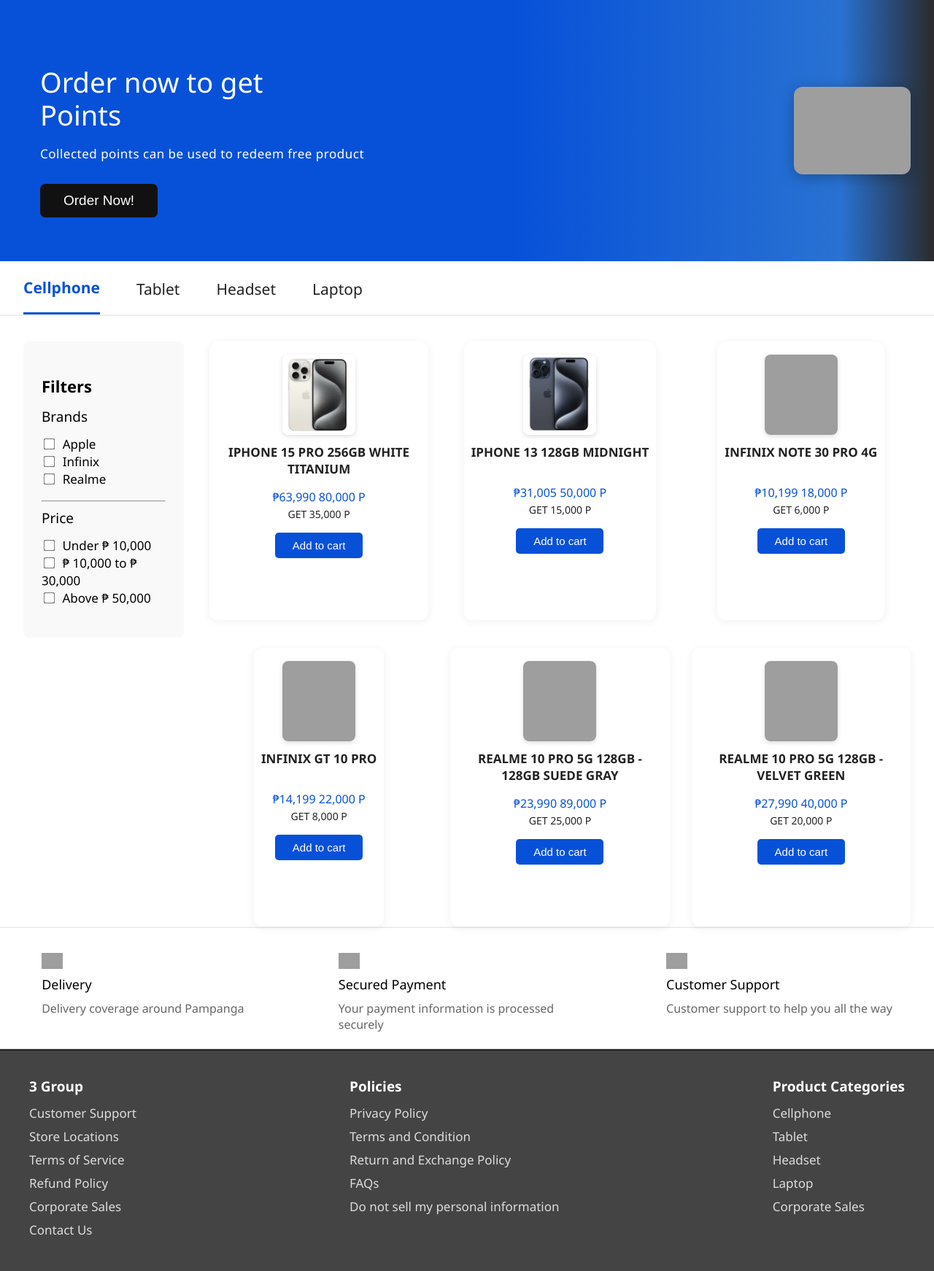
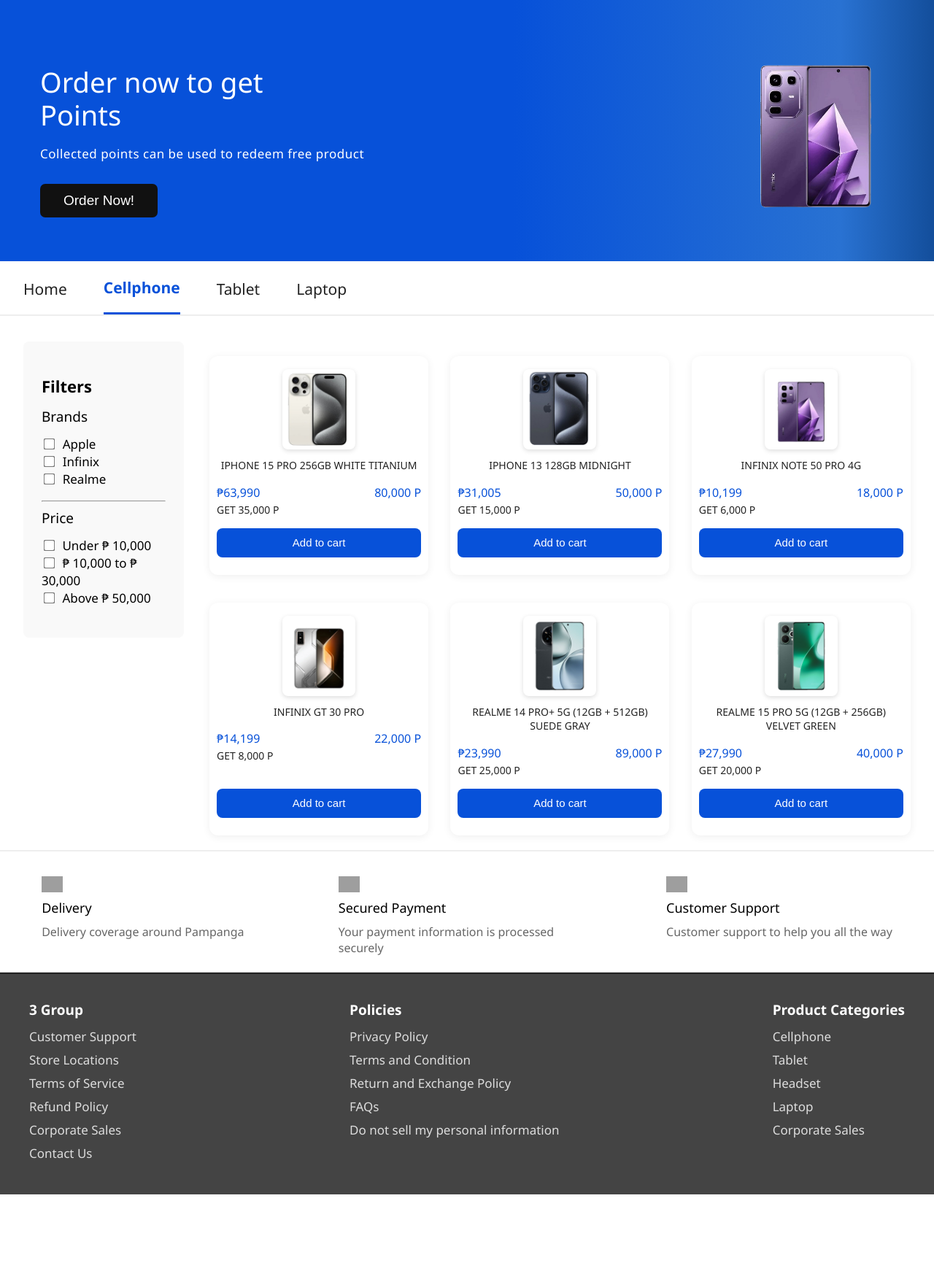
Before and after one commit to KaZuKi562/G3, a PHP site: page / in a window 1280 px wide. Shown: the part 72-1814 px from the top of the page at 73% size. After the commit the page ends 1709 px from the top, so only its background shows below. Run offline with PHP 8.4, Linux system fonts and the light colour scheme; grey boxes are pictures that could not be loaded.

Commit message:
Add files via upload

```diff
--- a/G3/index.php
+++ b/G3/index.php
@@ -19,35 +19,35 @@ $products = [
     ],
     [
         "brand" => "Infinix",
-        "name" => "INFINIX NOTE 30 PRO 4G",
+        "name" => "INFINIX NOTE 50 PRO 4G",
         "price" => "₱10,199",
         "points" => "18,000 P",
         "getpoints" => "GET 6,000 P",
-        "img" => "infinix_note30pro.jpg"
+        "img" => "img/infinix_note_50.png"
     ],
     [
         "brand" => "Infinix",
-        "name" => "INFINIX GT 10 PRO",
+        "name" => "INFINIX GT 30 PRO",
         "price" => "₱14,199",
         "points" => "22,000 P",
         "getpoints" => "GET 8,000 P",
-        "img" => "infinix_gt10pro.jpg"
+        "img" => "img/infinix_gt_30.png"
     ],
     [
         "brand" => "Realme",
-        "name" => "REALME 10 PRO 5G 128GB - 128GB SUEDE GRAY",
+        "name" => "REALME 14 PRO+ 5G (12GB + 512GB) SUEDE GRAY",
         "price" => "₱23,990",
         "points" => "89,000 P",
         "getpoints" => "GET 25,000 P",
-        "img" => "realme10pro_suede.jpg"
+        "img" => "img/realme_14.png"
     ],
     [
         "brand" => "Realme",
-        "name" => "REALME 10 PRO 5G 128GB - VELVET GREEN",
+        "name" => "REALME 15 PRO 5G (12GB + 256GB) VELVET GREEN",
         "price" => "₱27,990",
         "points" => "40,000 P",
         "getpoints" => "GET 20,000 P",
-        "img" => "realme10pro_green.jpg"
+        "img" => "img/realme_15_pro.png"
     ],
 ];
 ?>
@@ -80,13 +80,13 @@ $products = [
                 <button class="order-btn">Order Now!</button>
             </div>
             <div class="hero-img">
-                <img src="banner-phone.png" alt="Banner Phone">
+                <img src="img/infinix_note_50.png" alt="Banner Phone">
             </div>
         </div>
         <nav class="tabs">
+            <button class="tab" onclick="showTab('tablet')">Home</button>
             <button class="tab active" onclick="showTab('cellphone')">Cellphone</button>
             <button class="tab" onclick="showTab('tablet')">Tablet</button>
-            <button class="tab" onclick="showTab('headset')">Headset</button>
             <button class="tab" onclick="showTab('laptop')">Laptop</button>
         </nav>
     </header>
--- a/G3/styles.css
+++ b/G3/styles.css
@@ -42,7 +42,7 @@ header .top-bar {
     display: flex;
     justify-content: space-between;
     align-items: center;
-    background: linear-gradient(90deg,#0751d9 55%,#2972d2 90%,#2a2a2a 100%);
+    background: linear-gradient(90deg,#0751d9 55%,#2972d2 90%,#134e9b 100%);
     color: #fff;
     padding: 46px 32px 42px 55px;
     min-height: 270px;
@@ -69,9 +69,8 @@ header .top-bar {
     font-weight: 500;
 }
 .hero-img img {
-    width: 160px;
+    width: 260px;
     border-radius: 12px;
-    box-shadow: 0 4px 20px #0004;
 }
 .tabs {
     display: flex;
@@ -138,7 +137,12 @@ header .top-bar {
 }
 .product-list {
     display: grid;
-    grid-template-columns: repeat(3,1fr);
+    /* Change to a responsive column setup or reduce the number of columns */
+    grid-template-columns: repeat(auto-fit, minmax(250px, 1fr)); /* Better for responsiveness */
+    /* If you want exactly 3 columns, increase the gap or max-width above */
+    /* grid-template-columns: repeat(3, 1fr); */
+    justify-content: center;
+    padding: 20px 0;
     gap: 38px 30px;
     width: 100%;
 }
@@ -151,9 +155,16 @@ header .top-bar {
     display: flex;
     flex-direction: column;
     align-items: center;
-    min-height: 340px;
-    max-width: 350px;
-    margin: 0 auto;
+    /* Removed fixed height to allow card to grow with content */
+    /* height: 380px; */
+    justify-content: space-between;
+    /* REMOVE the fixed width or increase it significantly */
+    /* width: 180px; */
+    /* A better approach is to let the grid dictate the width, and use max-width if needed */
+    width: 100%; /* Make it take up the available grid column width */
+    max-width: 280px; /* Optional: Sets a reasonable maximum width for a good look */
+    margin: 0 auto; /* Center the card if max-width is used */
+    /* Adjust padding if needed to make the box look wider, e.g., padding: 18px 15px 24px 15px; */
 }
 .product-card img {
     width: 100px;
@@ -164,35 +175,58 @@ header .top-bar {
     box-shadow: 0 2px 6px #0002;
 }
 .product-title {
-    font-size: 17px;
-    font-weight: 600;
+    /* INCREASE font size for better readability */
+    font-size: 14px;
+    font-weight: 500; /* Increased weight for visibility */
     margin-bottom: 8px;
-    min-height: 40px;
+    /* REMOVE min-height and line-clamp properties (if any are hidden) to reveal all text */
+    min-height: auto; /* Changed from 44px to allow variable height */
+    line-height: 1.4; /* Slightly increased line height for better spacing */
     color: #222;
+    /* To ensure the title box is the full width of the card's content area */
+    width: 100%;
+    padding: 0 5px; /* Add slight horizontal padding if necessary to avoid touching edges */
 }
 .product-prices {
+    /* Existing styles for font and color */
     font-size: 16px;
     color: #0751d9;
     margin: 8px 0 3px 0;
     font-weight: 500;
+
+    /* NEW: Flexbox setup for alignment */
+    display: flex; /* Enable Flexbox */
+    justify-content: space-between; /* Push items to the far ends */
+    width: 100%; /* Ensure it spans the full width of the product card */
+    padding: 0 10px; /* Optional: Add horizontal padding to the prices to match the card's visual edges */
 }
 .product-getpoints {
     font-size: 14px;
     color: #222;
     margin-bottom: 16px;
     font-weight: 400;
+     display: flex; /* Enable Flexbox */
+    justify-content: space-between; /* Push items to the far ends */
+    width: 100%; /* Ensure it spans the full width of the product card */
+    padding: 0 10px; /* Optional: Add horizontal padding to the prices to match the card's visual edges */
 }
 .cart-btn {
-    background: #0751d9;
+    background-color: #0751d9;
     color: #fff;
     border: none;
-    padding: 9px 0px;
-    border-radius: 5px;
+    padding: 8px 16px;
+    cursor: pointer;
+    border-radius: 8px;
+    font-size: 16px;
+    margin-top: auto; /* Pushes button to the bottom */
     cursor: pointer;
     font-size: 15px;
-    width: 120px;
     font-weight: 500;
     transition: background 0.15s;
+    justify-content: space-between; /* Push items to the far ends */
+    width: 100%; /* Ensure it spans the full width of the product card */
+    height: 40px;
+    padding: 0 10px; /* Optional: Add horizontal padding to the prices to match the card's visual edges */
 }
 .cart-btn:hover {
     background: #003fa6;
```
Also changed, not shown: G3/img/infinix_gt_30.png (added), G3/img/infinix_note_50.png (added), G3/img/realme_14.png (added), G3/img/realme_15_pro.png (added).
